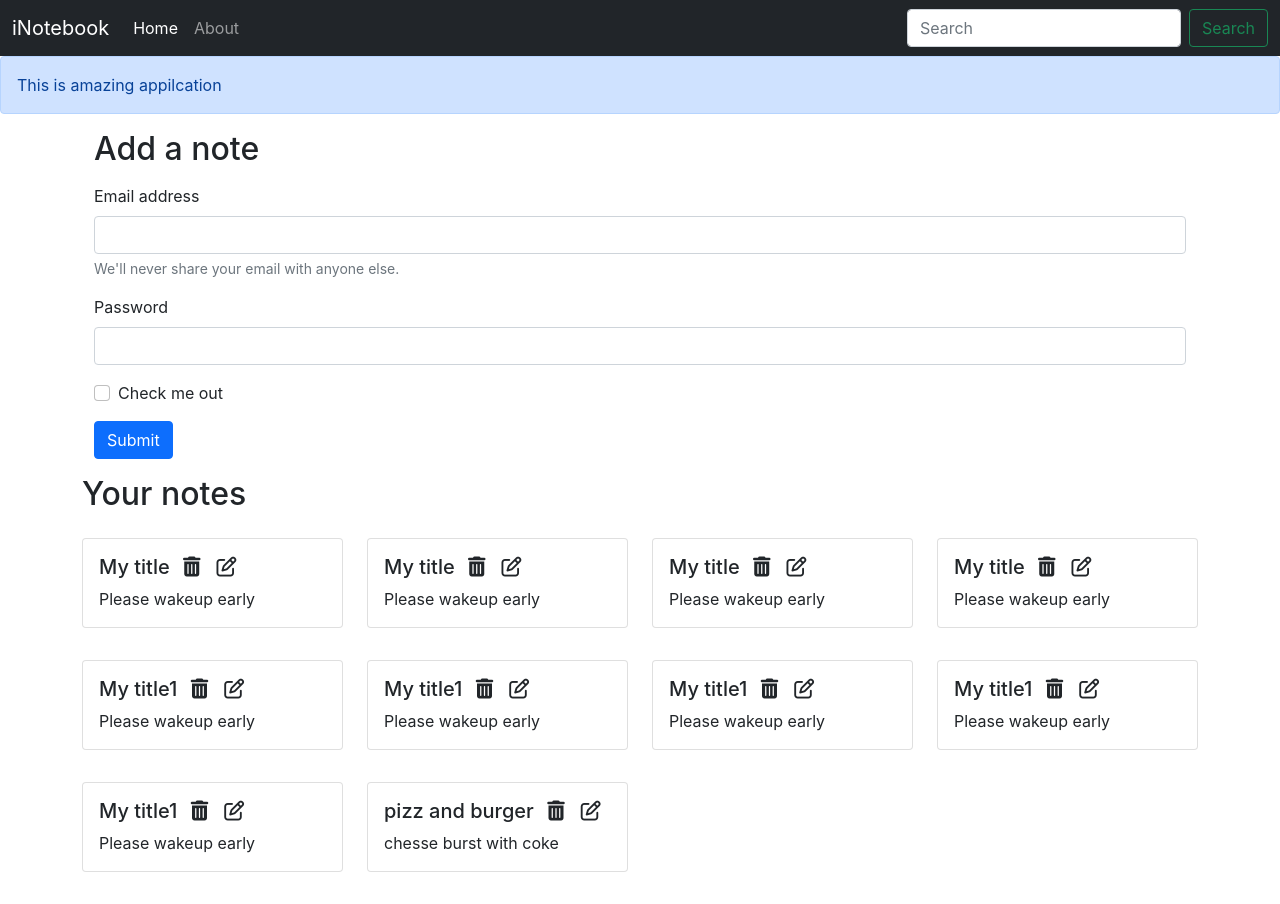
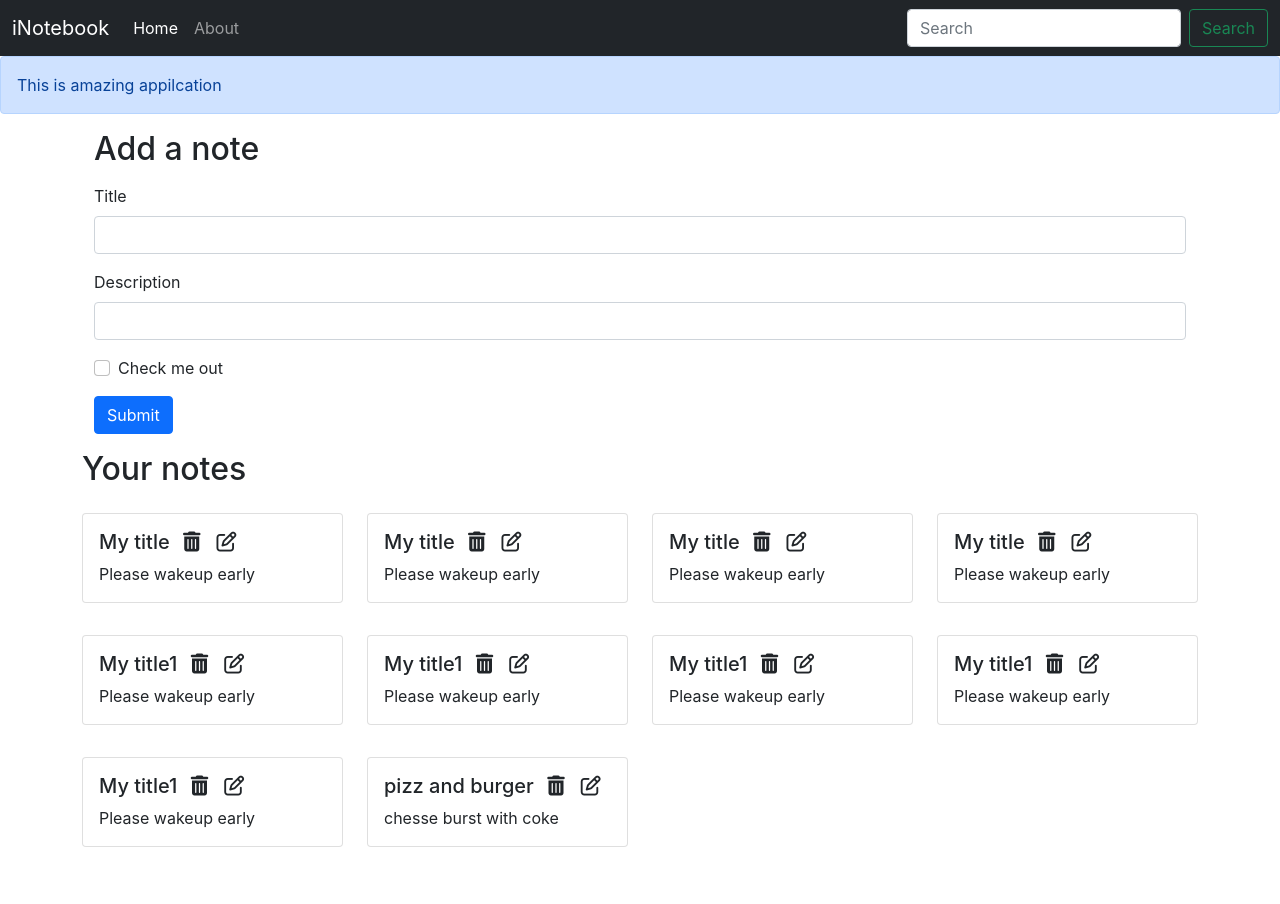
Before and after one commit to mohitrawat111/inotebook, a React (Create React App) app: page / in a window 1280 px wide. After the commit the page ends 879 px from the top, so only its background shows below. Built offline with nearby package versions, Linux system fonts and the light colour scheme.

Commit message:
63-Adding AddNote component to iNotebook

```diff
--- /dev/null
+++ b/src/components/AddNote.js
@@ -0,0 +1,43 @@
+import React, { useContext, useState } from 'react'
+import noteContext from '../context/notes/noteContext';
+
+const AddNote = () => {
+    const context = useContext(noteContext);
+    const { addNote } = context;
+    const [note, setNote] = useState({
+        title: "", description: "", tag:
+            "dafault"
+    })
+    const handleclick = (e) => {
+        e.preventDefault();
+        addNote(note.title, note.description, note.tag);
+    }
+    const onchange = (e) => {
+        setNote({ ...note, [e.target.name]: e.target.value })
+    }
+    return (
+        <div>
+            <div className="container my-3">
+                <h2>Add a note</h2>
+                <form className='my-3'>
+                    <div className="mb-3">
+                        <label htmlFor="title" className="form-label">Title</label>
+                        <input type="text" className="form-control" id="title" name='title' aria-describedby="emailHelp" onChange={onchange} />
+
+                    </div>
+                    <div className="mb-3">
+                        <label htmlFor="description" className="form-label">Description</label>
+                        <input type="text" className="form-control" id="description" name='description' onChange={onchange} />
+                    </div>
+                    <div className="mb-3 form-check">
+                        <input type="checkbox" className="form-check-input" id="exampleCheck1" />
+                        <label className="form-check-label" htmlFor="exampleCheck1">Check me out</label>
+                    </div>
+                    <button type="submit" className="btn btn-primary" onClick={handleclick}>Submit</button>
+                </form>
+            </div>
+        </div>
+    )
+}
+
+export default AddNote
--- a/src/components/Alert.js
+++ b/src/components/Alert.js
@@ -3,7 +3,7 @@
 export const Alert = (props) => {
     return (
         <div>
-            <div class="alert alert-primary" role="alert">
+            <div className="alert alert-primary" role="alert">
                 {props.message}
             </div>
         </div>
--- a/src/components/Home.js
+++ b/src/components/Home.js
@@ -8,25 +8,7 @@
 
     return (
         <div>
-            <div className="container my-3">
-                <h2>Add a note</h2>
-                <form className='my-3'>
-                    <div className="mb-3">
-                        <label htmlFor="exampleInputEmail1" className="form-label">Email address</label>
-                        <input type="email" className="form-control" id="exampleInputEmail1" aria-describedby="emailHelp" />
-                        <div id="emailHelp" className="form-text">We'll never share your email with anyone else.</div>
-                    </div>
-                    <div className="mb-3">
-                        <label htmlFor="exampleInputPassword1" className="form-label">Password</label>
-                        <input type="password" className="form-control" id="exampleInputPassword1" />
-                    </div>
-                    <div className="mb-3 form-check">
-                        <input type="checkbox" className="form-check-input" id="exampleCheck1" />
-                        <label className="form-check-label" htmlFor="exampleCheck1">Check me out</label>
-                    </div>
-                    <button type="submit" className="btn btn-primary">Submit</button>
-                </form>
-            </div>
+
             <Notes />
 
         </div>
--- a/src/components/Notes.js
+++ b/src/components/Notes.js
@@ -1,15 +1,19 @@
 import React, { useContext } from 'react'
 import noteContext from '../context/notes/noteContext'
+import AddNote from './AddNote';
 import Noteitem from './Noteitem';
 export const Notes = () => {
     const context = useContext(noteContext);
-    const { notes, setnotes } = context;
+    const { notes } = context;
     return (
+        <>
+            <AddNote />
             <div className="row my-3">
                 <h2>Your notes</h2>
                 {notes.map((note) => {
                     return <Noteitem key={note._id} note={note} />
                 })}
             </div>
+        </>
     )
 }
--- a/src/context/notes/NoteState.js
+++ b/src/context/notes/NoteState.js
@@ -98,10 +98,34 @@
     }
   ]
   const [notes, setnotes] = useState(notesInitial)
+  //Add a note
+  const addNote = (title, description, tag) => {
+    //TODO:API Call
+    console.log("Adding a new note");
+    const note = {
+      "_id": "632bd1cec5ade9a3a772bbadww",
+      "user": "63293c9dd0133eb2a6008ea345",
+      "title": title,
+      "description": description,
+      "tag": tag,
+      "date": "2022-10-22T03:09:02.061Z",
+      "__v": 0
 
+    }
+    setnotes(notes.concat(note));
+
+  }
+  //Delete a note
+  const deleteNote = () => {
+
+  }
+  //Edit a note
+  const editNote = () => {
+
+  }
   return (
     // <noteContext.Provider value={{ state, update }}> //Mordern javascript syntax
-    <noteContext.Provider value={{ notes, setnotes }}>
+    <noteContext.Provider value={{ notes, addNote, deleteNote, editNote }}>
       {props.children}
     </noteContext.Provider>
 
```
Lines whose indentation alone changed are shown as unchanged.
